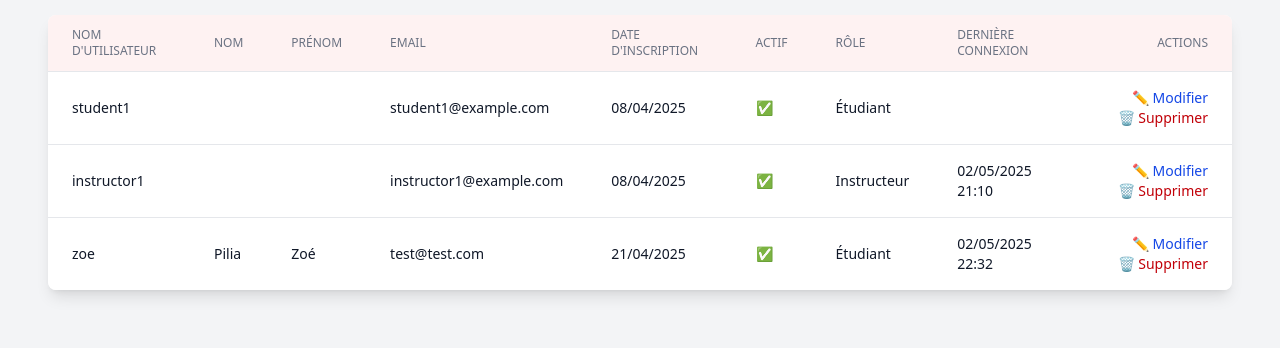
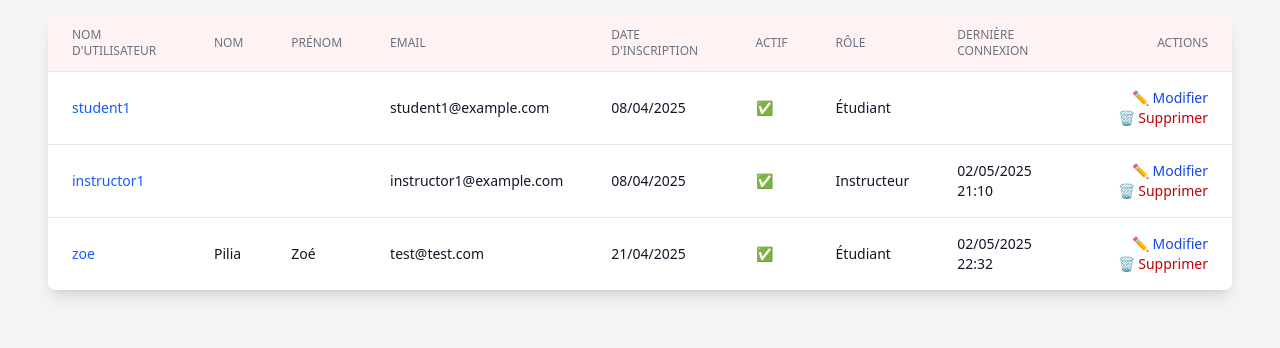
Before and after one commit to zpilia/driving_school, a Django app: page /accounts/manage_accounts/ in a window 1280 px wide. Shown: the part 291-639 px from the top of the page. Run offline with Django 5.2, Linux system fonts and the light colour scheme; a user stored in the database is signed in; data comes from the database, SQL or seed files in the repository.

Commit message:
feat(student-infos): add link on student username for redirect to user info profile

```diff
--- a/template/accounts/account_list.html
+++ b/template/accounts/account_list.html
@@ -75,7 +75,9 @@
         <tbody class="bg-white divide-y divide-gray-200">
           {% for account in accounts %}
             <tr class="hover:bg-gray-50 transition">
-              <td class="px-6 py-4 text-sm text-gray-900">{{ account.username }}</td>
+              <td class="px-6 py-4 text-sm text-blue-600 hover:underline">
+                <a href="{% url 'accounts:student_infos' account.pk %}">{{ account.username }}</a>
+              </td>
               <td class="px-6 py-4 text-sm text-gray-900">{{ account.last_name }}</td>
               <td class="px-6 py-4 text-sm text-gray-900">{{ account.first_name }}</td>
               <td class="px-6 py-4 text-sm text-gray-900">{{ account.email }}</td>
```
